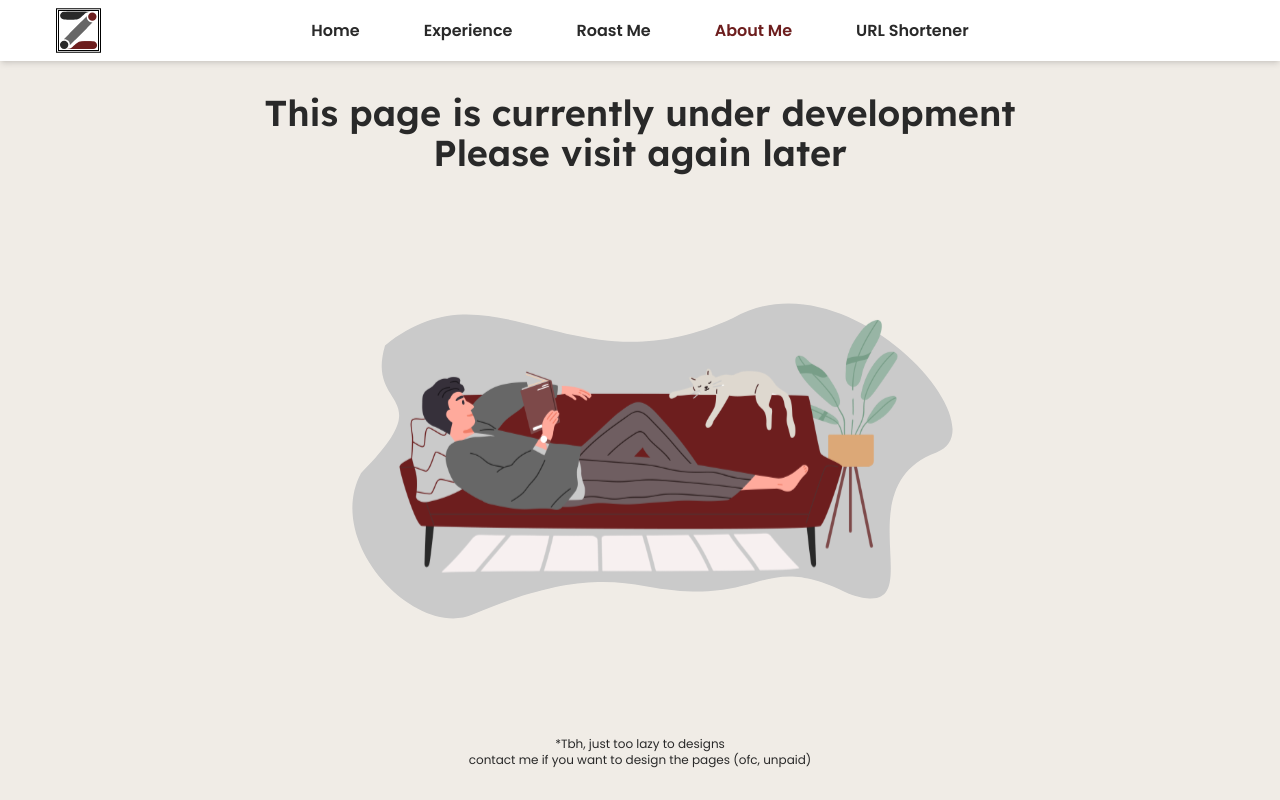
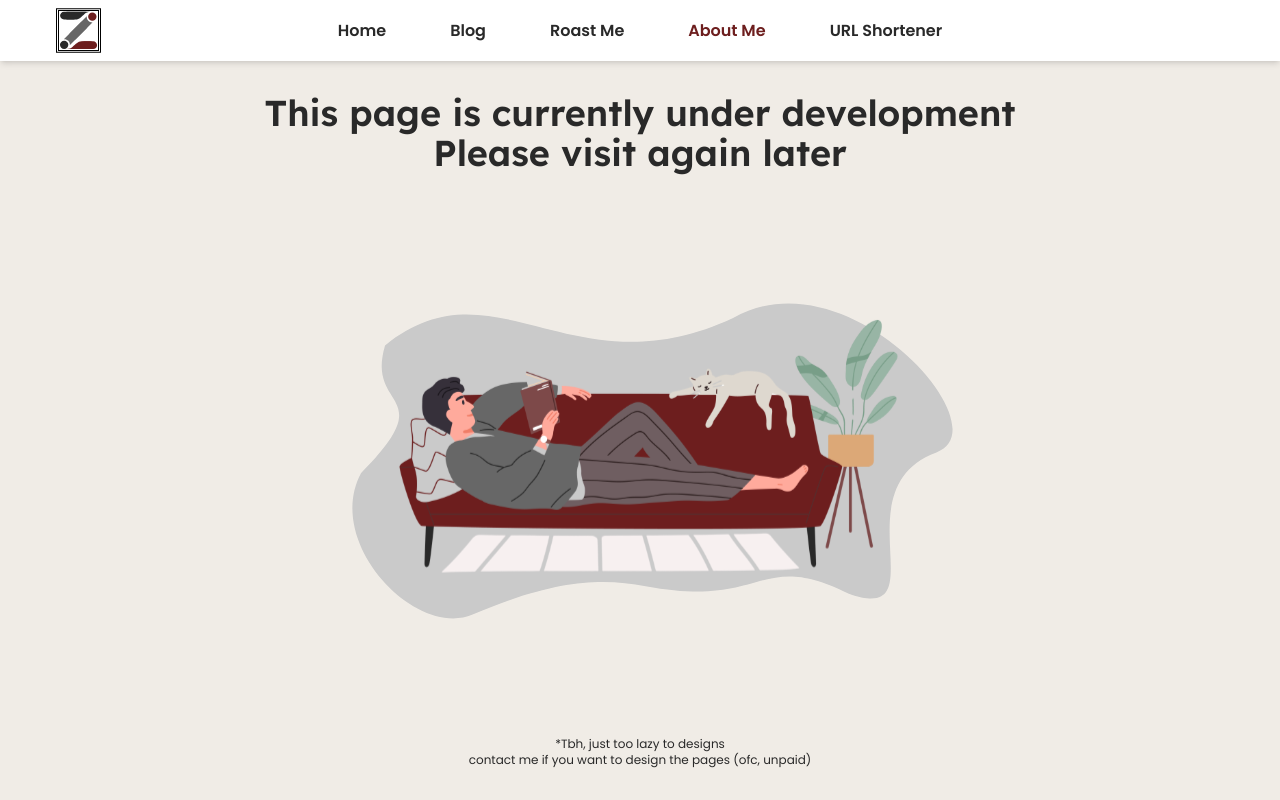
Before and after one commit to Izra4/personal-web, a Next.js app: page /about in a window 1280 px wide. Built offline with nearby package versions, Linux system fonts and the light colour scheme.

Commit message:
feat: change experience to blog page

```diff
--- a/src/app/_components/navigation/dekstop.tsx
+++ b/src/app/_components/navigation/dekstop.tsx
@@ -6,8 +6,8 @@ const MenuDesktop = ({ closeMenu }: { closeMenu: () => void }) => {
       <NavLink href="/home" onClick={closeMenu}>
         Home
       </NavLink>
-      <NavLink href="/experience" onClick={closeMenu}>
-        Experience
+      <NavLink href="/blog" onClick={closeMenu}>
+        Blog
       </NavLink>
       <NavLink href="/roast" onClick={closeMenu}>
         Roast Me
--- a/src/app/_components/navigation/mobile.tsx
+++ b/src/app/_components/navigation/mobile.tsx
@@ -18,8 +18,8 @@ const MenuMobile = ({
       <NavLink href="/home" onClick={closeMenu}>
         Home
       </NavLink>
-      <NavLink href="/experience" onClick={closeMenu}>
-        Experience
+      <NavLink href="/blog" onClick={closeMenu}>
+        Blog
       </NavLink>
       <NavLink href="/roast" onClick={closeMenu}>
         Roast Me
@@ -27,6 +27,9 @@ const MenuMobile = ({
       <NavLink href="/about" onClick={closeMenu}>
         About Me
       </NavLink>
+      <NavLink href="/shortener" onClick={closeMenu}>
+        URL Shortener
+      </NavLink>
     </ul>
   );
 };
```
